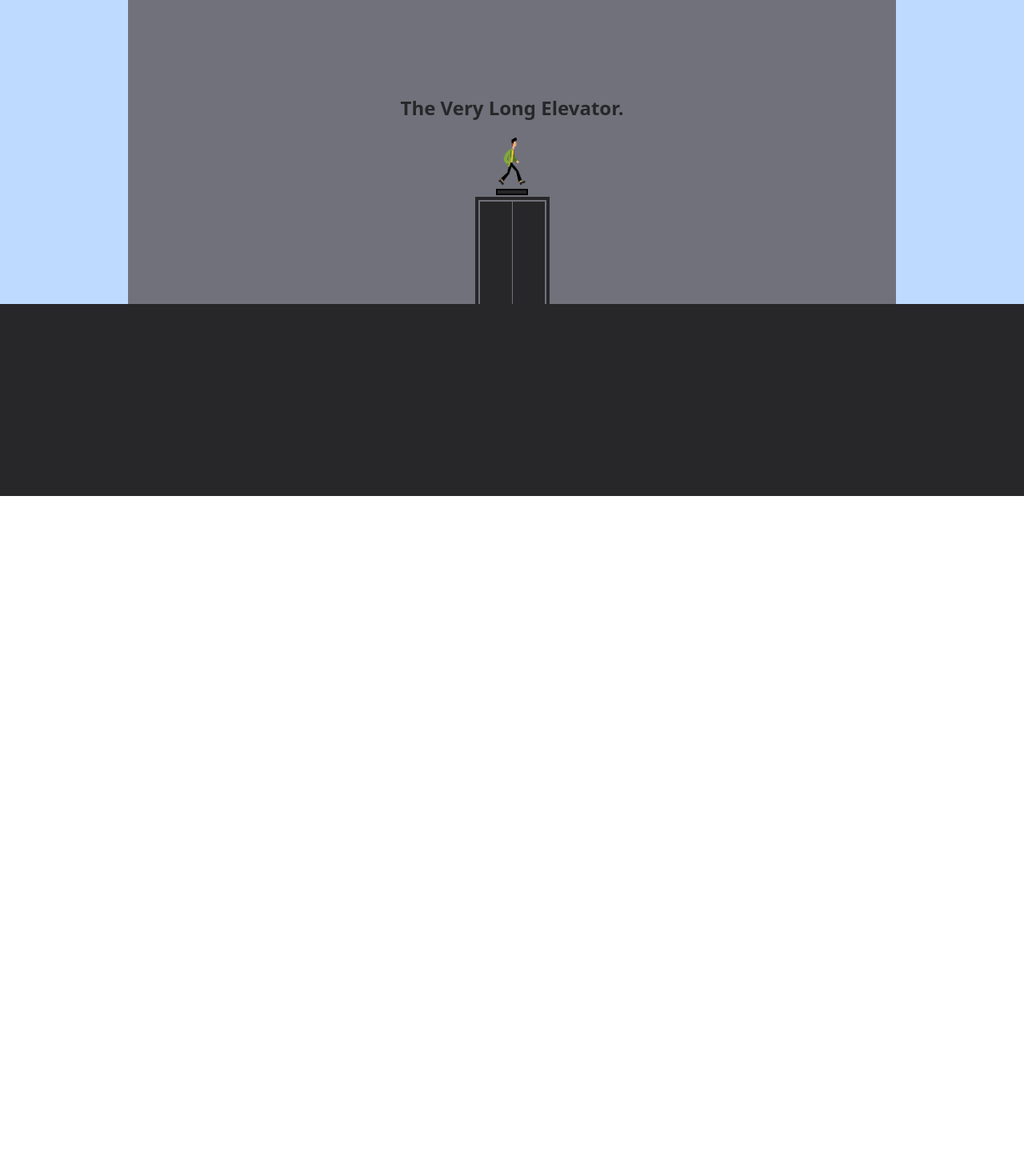
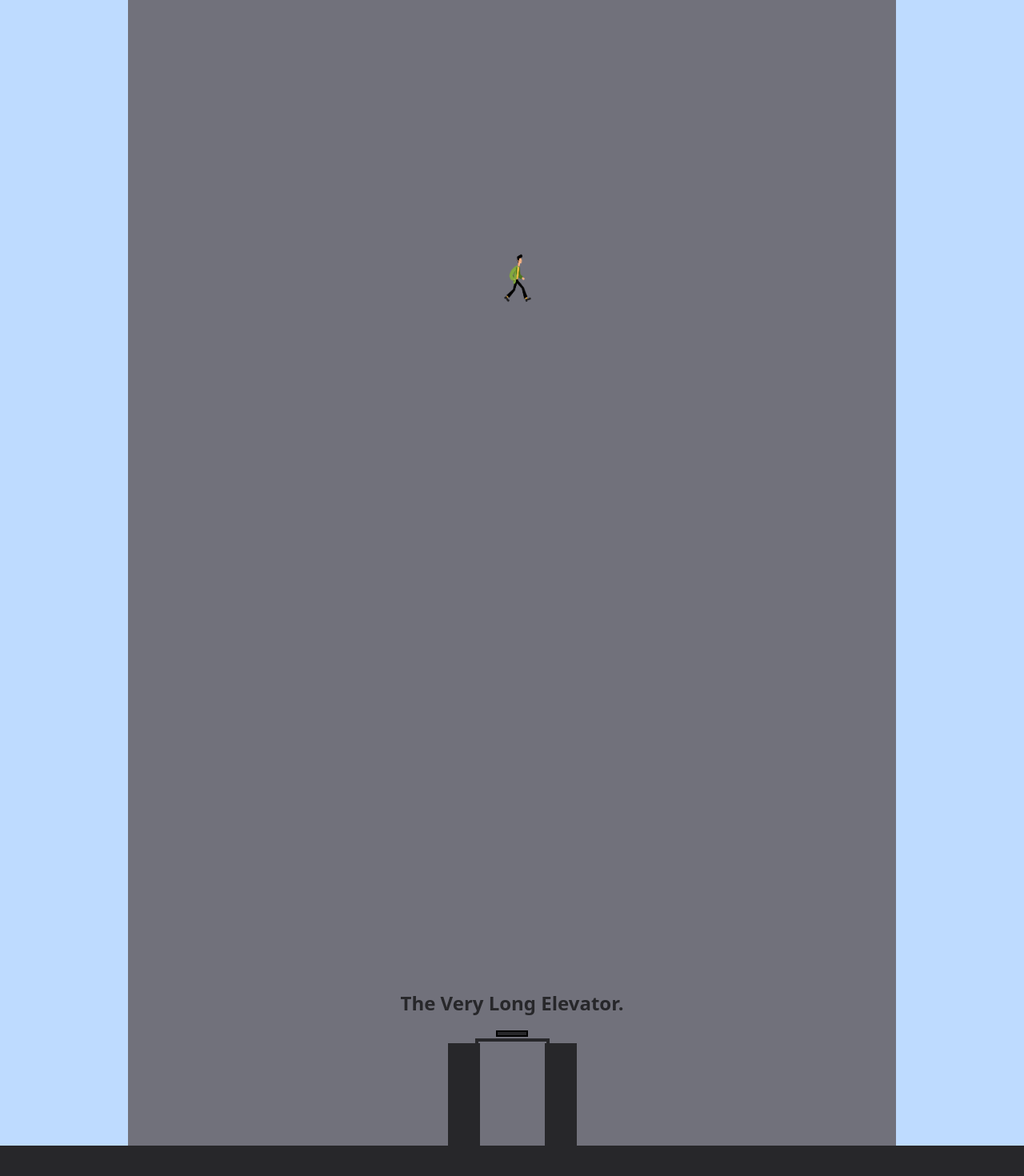
Before and after one commit to Dave-Turnbull/theverylongelevator, a Next.js app: page / in a window 1280 px wide. Shown: the part 180-1650 px from the top of the page at 80% size. Before the commit the page ends 800 px from the top, so only its background shows below. Built offline with nearby package versions, Linux system fonts and the light colour scheme.

Commit message:
animate person and elevator plus person follows the screenheight

```diff
--- a/src/app/components/movement.tsx
+++ b/src/app/components/movement.tsx
@@ -1,9 +1,10 @@
 "use client";
 
 import { useCallback, useEffect, useState } from "react";
+import { motion } from "framer-motion";
 import Person from "./person";
 
-export default function Movement() {
+export const Movement = () => {
   const [moveAlongX, setMoveAlongX] = useState(0);
   const [isMoving, setIsMoving] = useState(false);
 
@@ -38,5 +39,27 @@ export default function Movement() {
     };
   }, [handleKeyPress]);
 
-  return <Person x={moveAlongX} />;
-}
+  return (
+    <motion.div
+      className="z-10"
+      style={{
+        position: "fixed",
+        zIndex: 1000,
+        pointerEvents: "none",
+        bottom: "30%",
+        left: "49%",
+        transform: "translateX(-50%) translateY(-50%)",
+      }}
+      initial={{ x: "100vw" }}
+      animate={{ x: 0 }}
+      transition={{
+        type: "spring",
+        stiffness: 30,
+        damping: 12,
+        mass: 1.2,
+      }}
+    >
+      <Person x={moveAlongX} />
+    </motion.div>
+  );
+};
--- a/src/app/page.tsx
+++ b/src/app/page.tsx
@@ -1,7 +1,8 @@
 "use client";
 
 import { useEffect, useState } from "react";
-import Movement from "./components/movement";
+import { Movement } from "./components/movement";
+import { motion } from "motion/react";
 
 export default function Home() {
   const [height, setHeight] = useState(0);
@@ -10,7 +11,7 @@ export default function Home() {
 
   useEffect(() => {
     const iterator = setInterval(() => {
-      // setHeight((prev) => ++prev);
+      setHeight((prev) => ++prev);
       setScore((prev) => ++prev);
     });
     return () => {
@@ -51,11 +52,20 @@ export default function Home() {
         <h1 className="font-extrabold text-2xl p-4 text-zinc-800">
           The Very Long Elevator.
         </h1>
-        <Movement />
+
         <div className="h-2 w-10 bg-zinc-800 border-2"></div>
         <div className="flex gap-[1px] border-4 border-b-0 border-zinc-800 p-0.5 pb-0">
-          <div className="w-10 h-32 bg-zinc-800"></div>
-          <div className="w-10 h-32 bg-zinc-800"></div>
+          <Movement />
+          <motion.div
+            initial={{ x: "0%" }}
+            animate={{ x: "-100%" }}
+            className="w-10 h-32 bg-zinc-800"
+          ></motion.div>
+          <motion.div
+            initial={{ x: "0%" }}
+            animate={{ x: "100%" }}
+            className="w-10 h-32 bg-zinc-800"
+          ></motion.div>
         </div>
       </div>
       <div className="w-full min-h-[30dvh] bg-zinc-800"></div>
```
